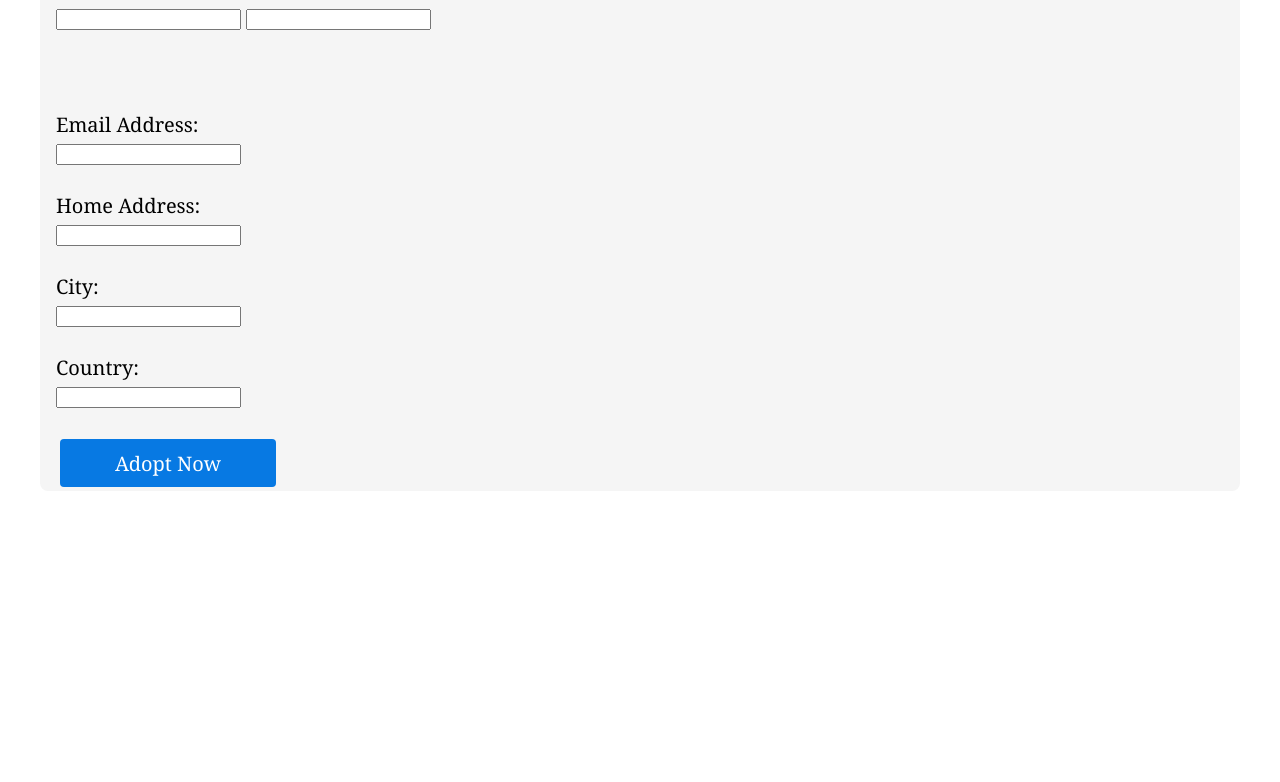
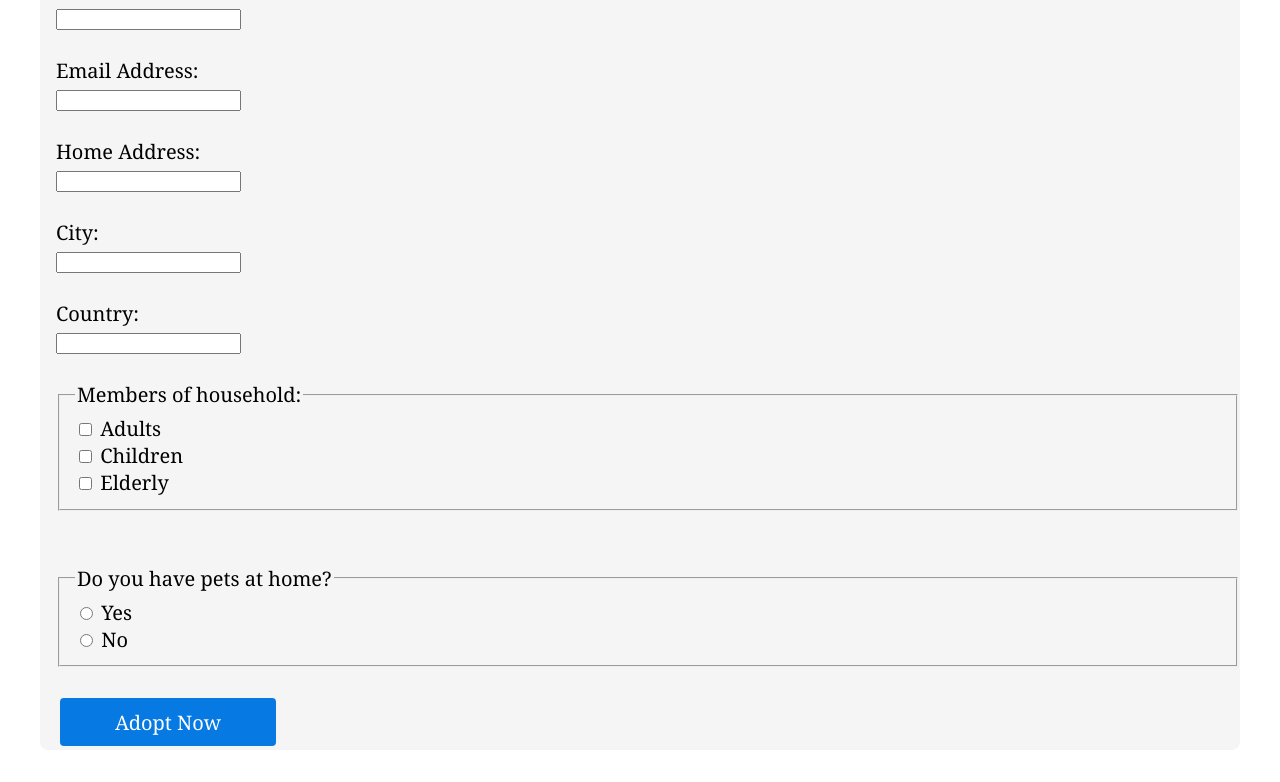
Before and after one commit to AoiiHana/mv_web_dev, a plain HTML site: page dgm6501/petsfirst_FINAL/adoption_form.html in a window 1280 px wide. Shown: the part 357-1139 px from the top of the page. Before the commit the page ends 880 px from the top, so only its background shows below. Drawn offline with Linux system fonts and the light colour scheme.

Commit message:
Revised input boxes on forms and added additional queries to adoption form

```diff
--- a/dgm6501/petsfirst_FINAL/adoption_form.html
+++ b/dgm6501/petsfirst_FINAL/adoption_form.html
@@ -22,21 +22,54 @@
         <section id="body-text" class="section-content-1">
             <h2>Adoption Form</h2>
             <div id="input-form">
-                <label for="name">Full Name:</label> <label for="email">Email Address:</label><br>
-                <input type="text" id="name" name="name" required> <input type="email" id="email" name="email" required><br><br><br><br>
-
+                <label for="name">Full Name:</label><br>
+                <input type="text" id="name" name="name" required>
+                <br>
+                <br>
                 <label for="email">Email Address:</label><br>
-                <input type="email" id="email" name="email" required><br><br>
-
+                <input type="email" id="email" name="email" required>
+                <br>
+                <br>
                 <label for="home">Home Address:</label><br>
-                <input type="text" id="home" name="home" required><br><br>
-
+                <input type="text" id="home" name="home" required>
+                <br>
+                <br>
                 <label for="city">City:</label><br>
-                <input type="text" id="city" name="city" required><br><br>
-
+                <input type="text" id="city" name="city" required>
+                <br>
+                <br>
                 <label for="country">Country:</label><br>
-                <input type="text" id="country" name="country" required><br><br>
-
+                <input type="text" id="country" name="country" required>
+                <br>
+                <br>
+                <fieldset> <!--format for checkboxes found at MDN: https://developer.mozilla.org/en-US/docs/Web/HTML/Reference/Elements/input/checkbox-->
+                    <legend>Members of household:</legend>
+                    <div>
+                        <input type="checkbox" id="adults" name="family_members" value="adults" />
+                        <label for="adults">Adults</label>
+                    </div>
+                    <div>
+                        <input type="checkbox" id="children" name="family_members" value="children" />
+                        <label for="children">Children</label>
+                    </div>
+                    <div>
+                        <input type="checkbox" id="elderly" name="family_members" value="elderly" />
+                        <label for="elderly">Elderly</label>
+                    </div>
+                </fieldset>
+                <br>
+                <br>
+                <fieldset>
+                    <legend>Do you have pets at home?</legend>
+                    <div>
+                        <input type="radio" id="petChoice1" name="contact" value="yes" />
+                        <label for="petChoice1">Yes</label>
+                        <br>
+                        <input type="radio" id="petChoice2" name="contact" value="no" />
+                        <label for="contactChoice2">No</label>
+                    </div>
+                </fieldset>
+                <br>
                 <a href="thanks_for_adopting.html" class="nav-link-item">Adopt Now</a>
             </div>
         </section>
--- a/dgm6501/petsfirst_FINAL/styles.css
+++ b/dgm6501/petsfirst_FINAL/styles.css
@@ -80,6 +80,10 @@
         padding-left: 1rem;
         padding-right: 1rem;
         border-radius: 8px;
+    }
+
+    .section-content-2 h2 {
+        padding-bottom: 0.5rem;
     }
 
     .section-content-3 {
```
Also changed, not shown: dgm6501/petsfirst_FINAL/contact_us.html (+4 -3 lines), dgm6501/petsfirst_FINAL/donate_form.html (+2 -2 lines), 2 other files.
